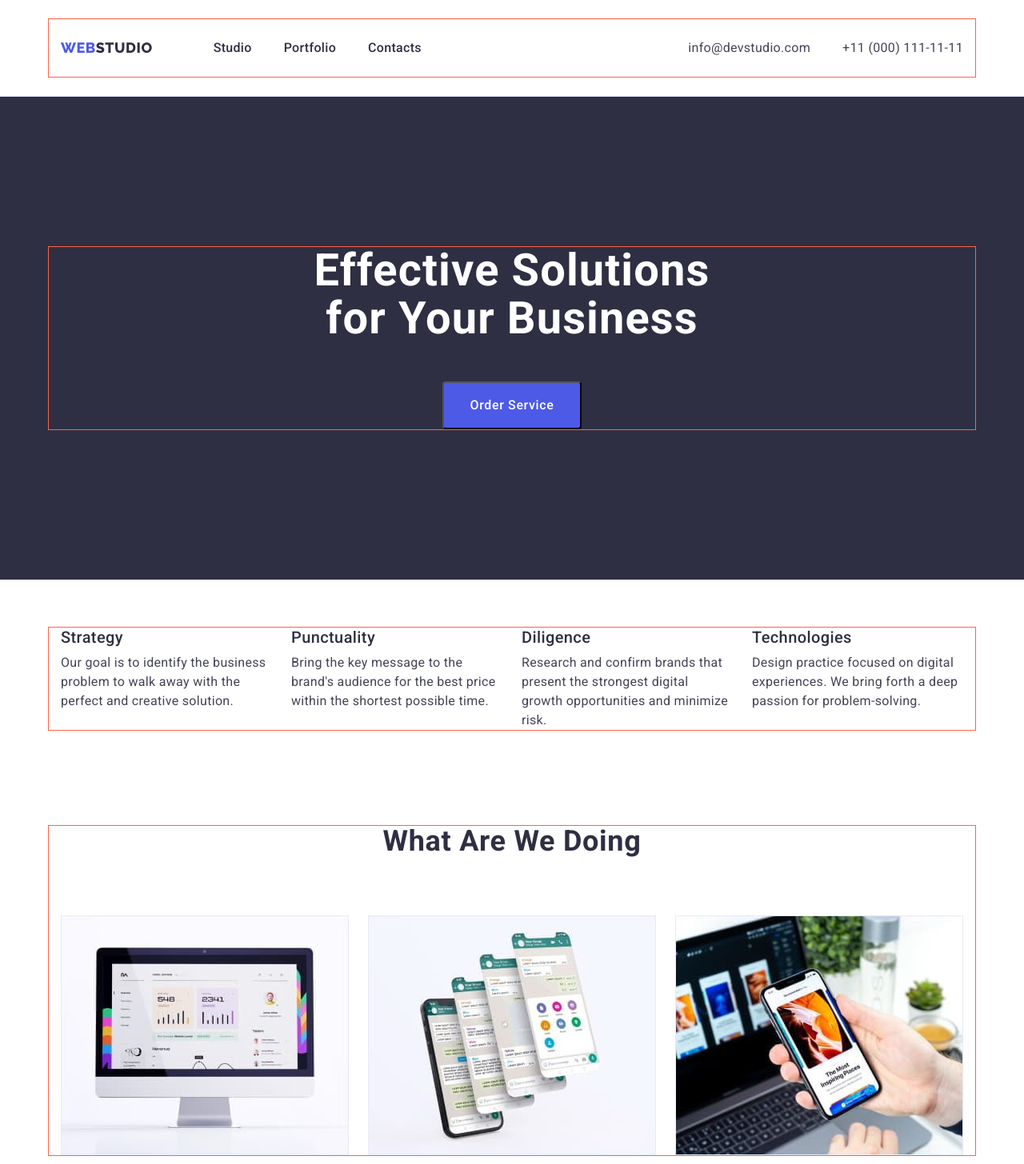
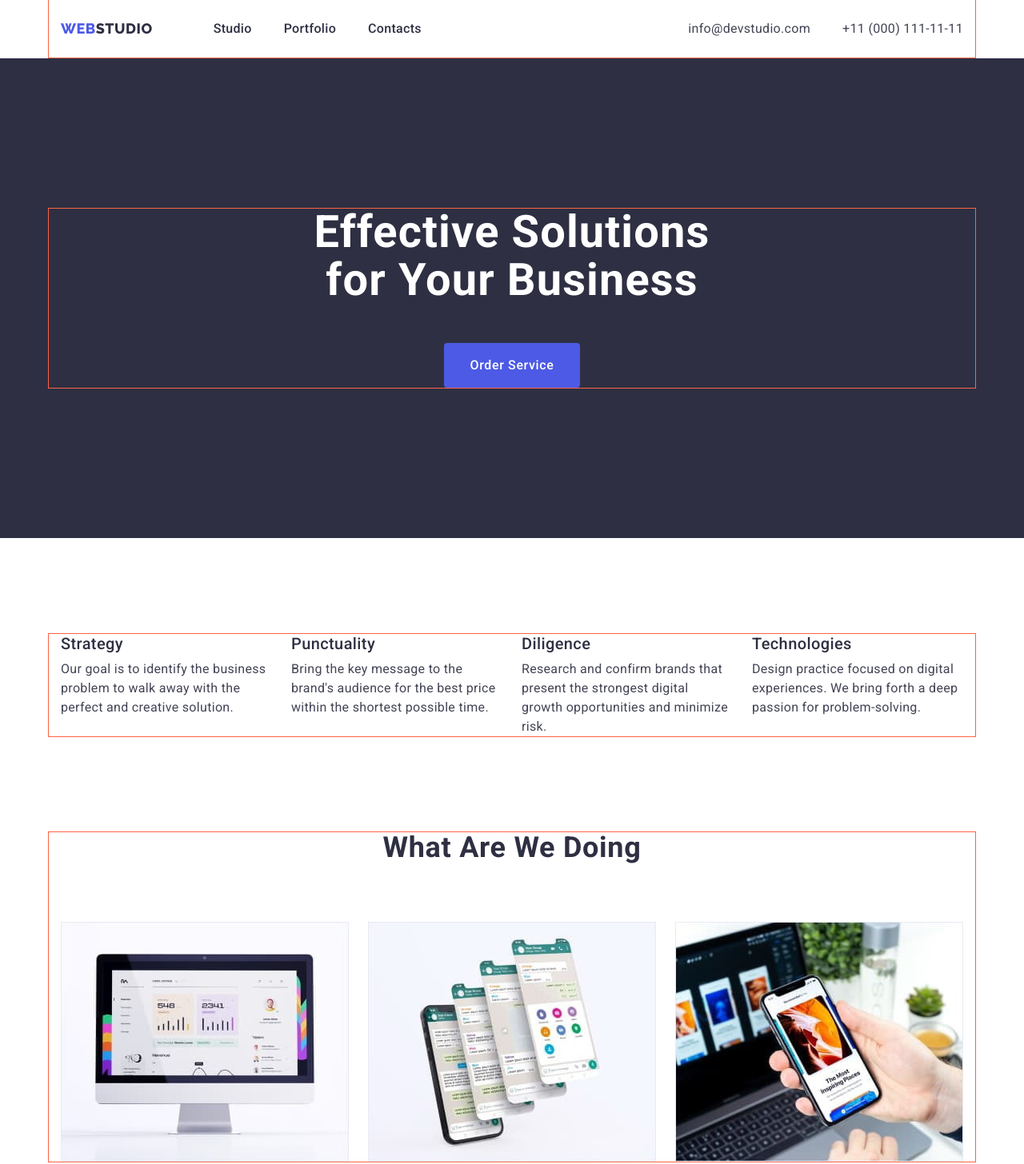
Before and after one commit to anetta999/goit-markup-hw-03, a plain HTML site: page index.html in a window 1280 px wide. Shown: the top 1456 px of the page at 80% size. Drawn offline with nearby package versions, Linux system fonts and the light colour scheme.

Commit message:
Update styles.css
Edited styles.css due to mentor recommendations

```diff
--- a/css/styles.css
+++ b/css/styles.css
@@ -36,6 +36,8 @@ address {
 
 img {
   display: block;
+  max-width: 100%;
+  height: auto;
 }
 
 body {
@@ -74,8 +76,6 @@ body {
 /** ------HEADER------ */
 
 .header {
-  padding-top: 24px;
-  padding-bottom: 24px;
   border-bottom: 1px solid var(--header-border-color);
 }
 
@@ -169,6 +169,7 @@ body {
 .hero-button {
   display: block;
   margin: 0 auto;
+  border: none;
   border-radius: 4px;
   padding: 16px 32px;
   min-width: 169px;
@@ -204,7 +205,7 @@ body {
 /** -------ABOUT US------- */
 
 .values {
-  padding-top: 60px;
+  padding-top: 120px;
   padding-bottom: 60px;
 }
 
@@ -293,6 +294,8 @@ body {
 
 .team-card-footer {
   padding: 32px 16px;
+
+  background-color: var(--primary-background-color);
 }
 
 /** ------FOOTER------ */
```
